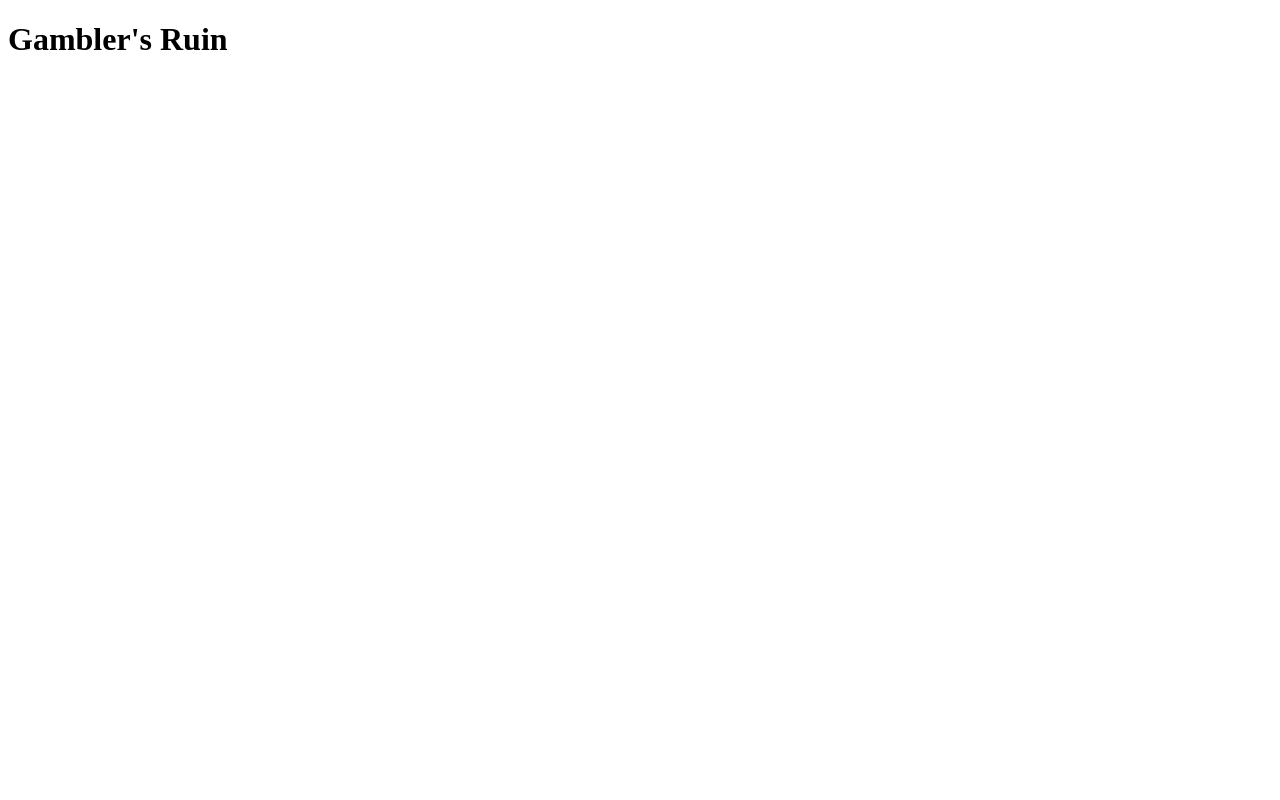
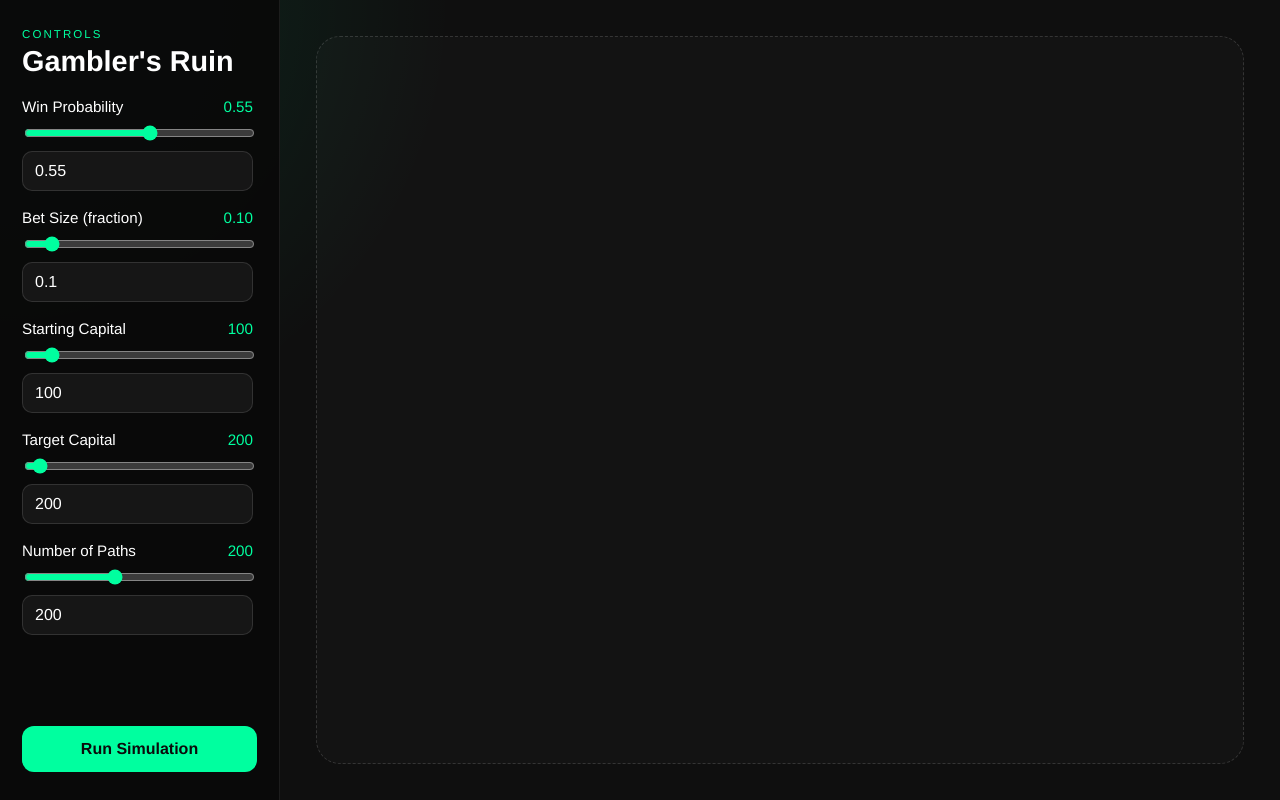
Before and after one commit to Eightalmond/Gambler-Ruin, a React (Vite) app in the folder gamblers-ruin/frontend/: page / in a window 1280 px wide. Built offline with nearby package versions, Linux system fonts and the light colour scheme.

Commit message:
frontend param sidebar

```diff
--- a/gamblers-ruin/frontend/src/App.jsx
+++ b/gamblers-ruin/frontend/src/App.jsx
@@ -1,3 +1,16 @@
+import { useState } from "react";
+
+import ParameterPanel from "./ParameterPanel";
+
 export default function App() {
-  return <h1>Gambler's Ruin</h1>;
+  const [result, setResult] = useState(null);
+
+  return (
+    <div className="app-shell">
+      <ParameterPanel onResult={setResult} />
+      <main className="main-content">
+        <div id="results" data-has-result={result ? "true" : "false"} />
+      </main>
+    </div>
+  );
 }
--- /dev/null
+++ b/gamblers-ruin/frontend/src/ParameterPanel.jsx
@@ -0,0 +1,156 @@
+import { useState } from "react";
+
+const FIELDS = [
+  {
+    key: "p",
+    label: "Win Probability",
+    min: 0.01,
+    max: 0.99,
+    step: 0.01,
+    defaultValue: 0.55,
+  },
+  {
+    key: "bet_fraction",
+    label: "Bet Size (fraction)",
+    min: 0.01,
+    max: 0.99,
+    step: 0.01,
+    defaultValue: 0.1,
+  },
+  {
+    key: "starting_capital",
+    label: "Starting Capital",
+    min: 10,
+    max: 1000,
+    step: 10,
+    defaultValue: 100,
+  },
+  {
+    key: "target",
+    label: "Target Capital",
+    min: 20,
+    max: 5000,
+    step: 10,
+    defaultValue: 200,
+  },
+  {
+    key: "n_paths",
+    label: "Number of Paths",
+    min: 10,
+    max: 500,
+    step: 10,
+    defaultValue: 200,
+  },
+];
+
+function buildInitialParams() {
+  return Object.fromEntries(
+    FIELDS.map((field) => [field.key, field.defaultValue]),
+  );
+}
+
+function formatValue(fieldKey, value) {
+  if (fieldKey === "p" || fieldKey === "bet_fraction") {
+    return Number(value).toFixed(2);
+  }
+
+  return String(value);
+}
+
+export default function ParameterPanel({ onResult }) {
+  const [params, setParams] = useState(buildInitialParams);
+  const [isLoading, setIsLoading] = useState(false);
+  const [error, setError] = useState("");
+
+  function updateParam(field, rawValue) {
+    const nextValue =
+      field.key === "n_paths" ||
+      field.key === "starting_capital" ||
+      field.key === "target"
+        ? Number.parseInt(rawValue, 10)
+        : Number.parseFloat(rawValue);
+
+    setParams((current) => ({
+      ...current,
+      [field.key]: Number.isNaN(nextValue) ? field.min : nextValue,
+    }));
+  }
+
+  async function runSimulation() {
+    setIsLoading(true);
+    setError("");
+
+    try {
+      const response = await fetch("http://localhost:8000/simulate", {
+        method: "POST",
+        headers: {
+          "Content-Type": "application/json",
+        },
+        body: JSON.stringify(params),
+      });
+
+      if (!response.ok) {
+        throw new Error("Simulation request failed");
+      }
+
+      const result = await response.json();
+      onResult(result);
+    } catch (caughtError) {
+      setError(caughtError.message || "Unable to run simulation");
+      onResult(null);
+    } finally {
+      setIsLoading(false);
+    }
+  }
+
+  return (
+    <aside className="parameter-panel">
+      <div className="parameter-panel__header">
+        <p className="parameter-panel__eyebrow">Controls</p>
+        <h1>Gambler&apos;s Ruin</h1>
+      </div>
+
+      <div className="parameter-panel__fields">
+        {FIELDS.map((field) => (
+          <div className="parameter-field" key={field.key}>
+            <div className="parameter-field__topline">
+              <label htmlFor={field.key}>{field.label}</label>
+              <span>{formatValue(field.key, params[field.key])}</span>
+            </div>
+
+            <input
+              id={field.key}
+              type="range"
+              min={field.min}
+              max={field.max}
+              step={field.step}
+              value={params[field.key]}
+              onChange={(event) => updateParam(field, event.target.value)}
+            />
+
+            <input
+              className="parameter-field__number"
+              type="number"
+              min={field.min}
+              max={field.max}
+              step={field.step}
+              value={params[field.key]}
+              onChange={(event) => updateParam(field, event.target.value)}
+            />
+          </div>
+        ))}
+      </div>
+
+      <button
+        className="run-button"
+        type="button"
+        onClick={runSimulation}
+        disabled={isLoading}
+      >
+        {isLoading ? "Running..." : "Run Simulation"}
+      </button>
+
+      {error ? <p className="parameter-panel__error">{error}</p> : null}
+    </aside>
+  );
+}
--- a/gamblers-ruin/frontend/src/main.jsx
+++ b/gamblers-ruin/frontend/src/main.jsx
@@ -1,6 +1,7 @@
 import React from "react";
 import ReactDOM from "react-dom/client";
 import App from "./App";
+import "./styles.css";
 
 ReactDOM.createRoot(document.getElementById("root")).render(
   <React.StrictMode>
--- /dev/null
+++ b/gamblers-ruin/frontend/src/styles.css
@@ -0,0 +1,158 @@
+:root {
+  color: #ffffff;
+  background: #0f0f0f;
+  font-family: "Helvetica Neue", Helvetica, Arial, sans-serif;
+}
+
+* {
+  box-sizing: border-box;
+}
+
+body {
+  margin: 0;
+  background: #0f0f0f;
+  color: #ffffff;
+}
+
+button,
+input {
+  font: inherit;
+}
+
+#root {
+  min-height: 100vh;
+}
+
+.app-shell {
+  min-height: 100vh;
+  background:
+    radial-gradient(circle at top left, rgba(0, 255, 159, 0.12), transparent 30%),
+    #0f0f0f;
+}
+
+.parameter-panel {
+  position: fixed;
+  top: 0;
+  left: 0;
+  width: 280px;
+  height: 100vh;
+  padding: 28px 22px;
+  border-right: 1px solid rgba(255, 255, 255, 0.08);
+  background: rgba(10, 10, 10, 0.96);
+  display: flex;
+  flex-direction: column;
+  gap: 20px;
+}
+
+.parameter-panel__header h1 {
+  margin: 6px 0 0;
+  font-size: 1.8rem;
+  line-height: 1.1;
+}
+
+.parameter-panel__eyebrow {
+  margin: 0;
+  color: #00ff9f;
+  font-size: 0.72rem;
+  letter-spacing: 0.18em;
+  text-transform: uppercase;
+}
+
+.parameter-panel__fields {
+  display: flex;
+  flex-direction: column;
+  gap: 18px;
+  flex: 1;
+  overflow-y: auto;
+  padding-right: 4px;
+}
+
+.parameter-field {
+  display: flex;
+  flex-direction: column;
+  gap: 8px;
+}
+
+.parameter-field__topline {
+  display: flex;
+  align-items: center;
+  justify-content: space-between;
+  gap: 12px;
+  font-size: 0.95rem;
+}
+
+.parameter-field__topline span {
+  color: #00ff9f;
+}
+
+.parameter-field input[type="range"] {
+  width: 100%;
+  accent-color: #00ff9f;
+}
+
+.parameter-field__number {
+  width: 100%;
+  padding: 10px 12px;
+  border: 1px solid rgba(255, 255, 255, 0.12);
+  border-radius: 10px;
+  background: #161616;
+  color: #ffffff;
+}
+
+.run-button {
+  border: 0;
+  border-radius: 12px;
+  padding: 14px 16px;
+  background: #00ff9f;
+  color: #0b0b0b;
+  font-weight: 700;
+  cursor: pointer;
+  transition: opacity 0.2s ease, transform 0.2s ease;
+}
+
+.run-button:hover:not(:disabled) {
+  transform: translateY(-1px);
+}
+
+.run-button:disabled {
+  opacity: 0.7;
+  cursor: wait;
+}
+
+.parameter-panel__error {
+  margin: 0;
+  color: #ff7878;
+  font-size: 0.9rem;
+}
+
+.main-content {
+  margin-left: 280px;
+  min-height: 100vh;
+  padding: 36px;
+}
+
+#results {
+  min-height: calc(100vh - 72px);
+  border: 1px dashed rgba(255, 255, 255, 0.14);
+  border-radius: 24px;
+  background: rgba(255, 255, 255, 0.02);
+}
+
+@media (max-width: 800px) {
+  .parameter-panel {
+    position: static;
+    width: 100%;
+    height: auto;
+    border-right: 0;
+    border-bottom: 1px solid rgba(255, 255, 255, 0.08);
+  }
+
+  .main-content {
+    margin-left: 0;
+    padding: 20px;
+  }
+
+  #results {
+    min-height: 240px;
+  }
+}
```
